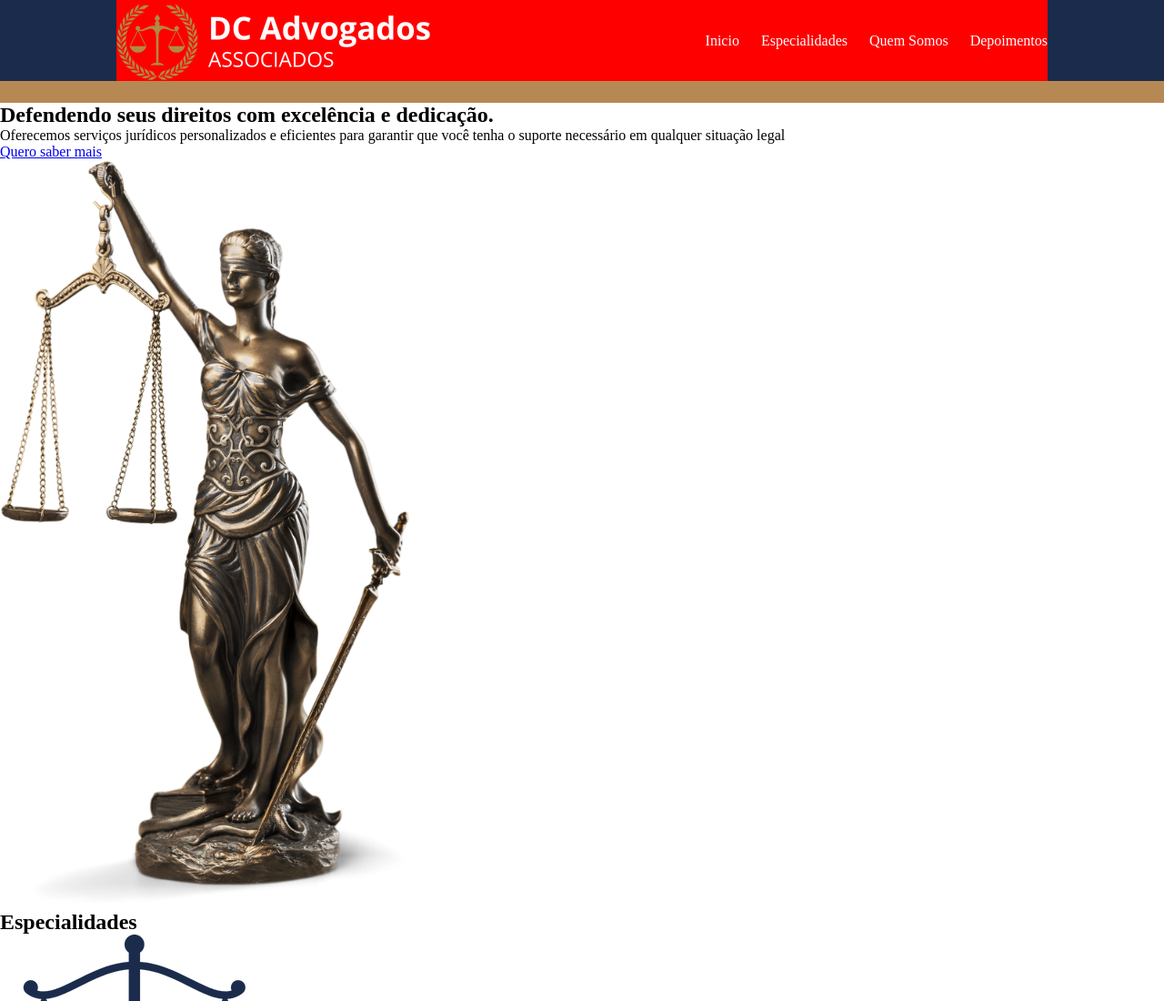
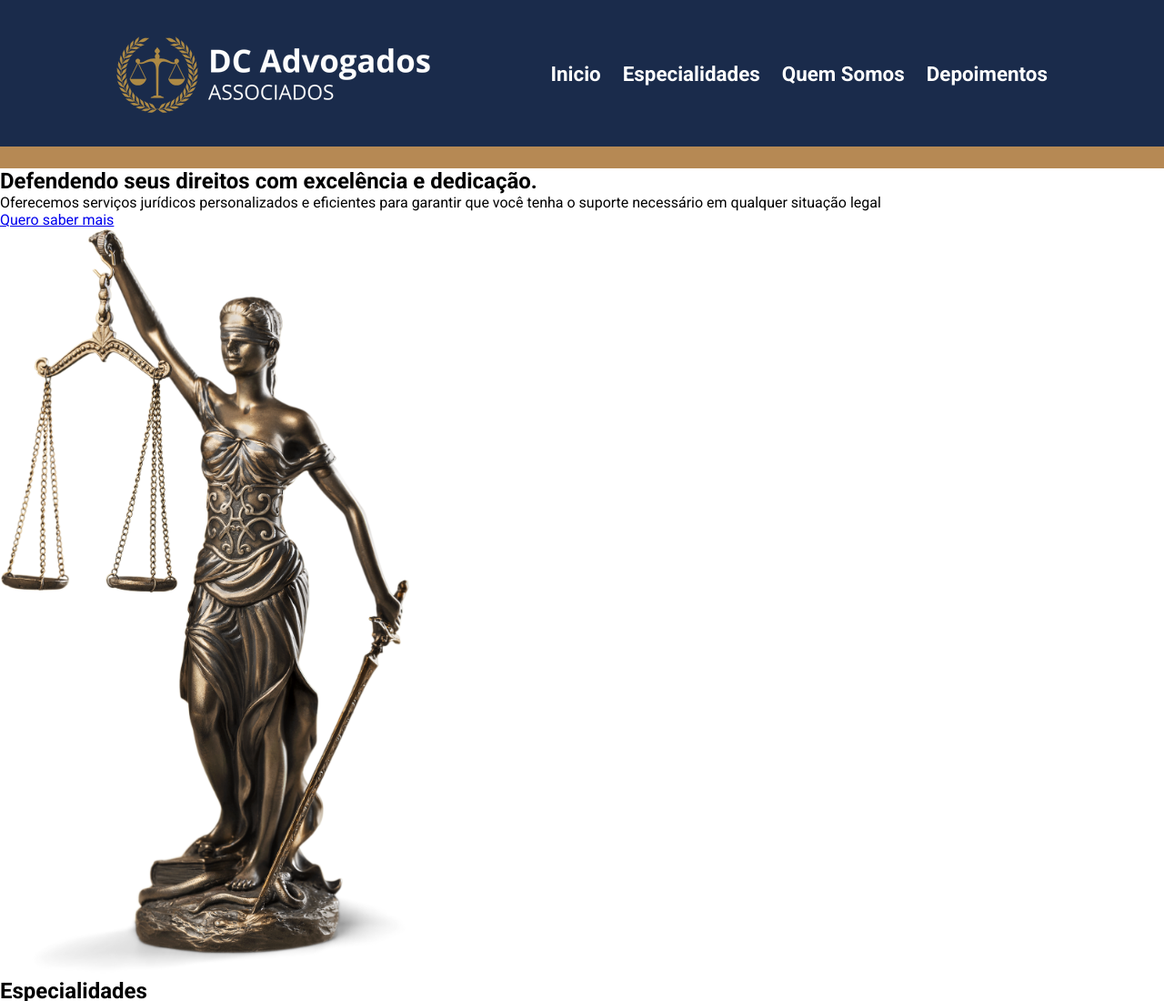
Before and after one commit to IsmaelBarroso/Aulas-Gera-o-Tech, a plain HTML site: page Ismael Barroso/gt-Advogados/index.html in a window 1280 px wide. Shown: the top 1100 px of the page at 91% size. Drawn offline with Linux system fonts and the light colour scheme.

Commit message:
Update styles.css

```diff
--- a/Ismael Barroso/gt-Advogados/styles.css
+++ b/Ismael Barroso/gt-Advogados/styles.css
@@ -2,6 +2,10 @@
   margin: 0;
   padding: 0;
   box-sizing: border-box;
+}
+
+body {
+  font-family: "Roboto", sans-serif;
 }
 
 /* header - cabeçalho  */
@@ -11,10 +15,10 @@
   border-bottom: 24px solid #b68954;
   display: flex;
   justify-content: center;
+  padding: 36px 0;
 }
 
 .container-div-cabecalho {
-  background-color: red;
   width: 80%;
   display: flex;
   flex-direction: row;
@@ -32,4 +36,6 @@
 .container-ul-cabecalho li a {
   text-decoration: none;
   color: white;
+  font-size: 22.4px;
+  font-weight: bold;
 }
```
